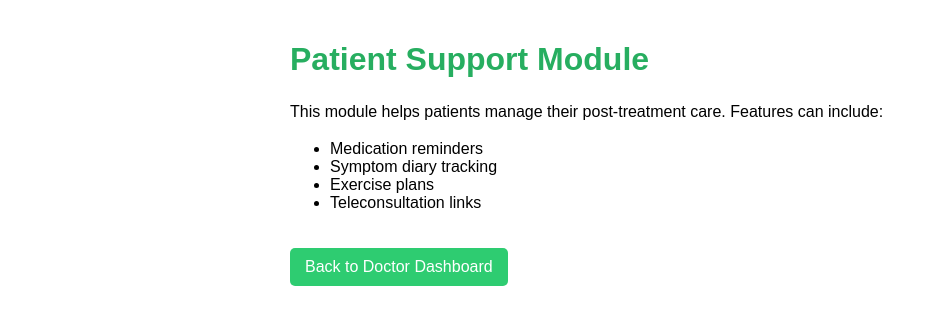
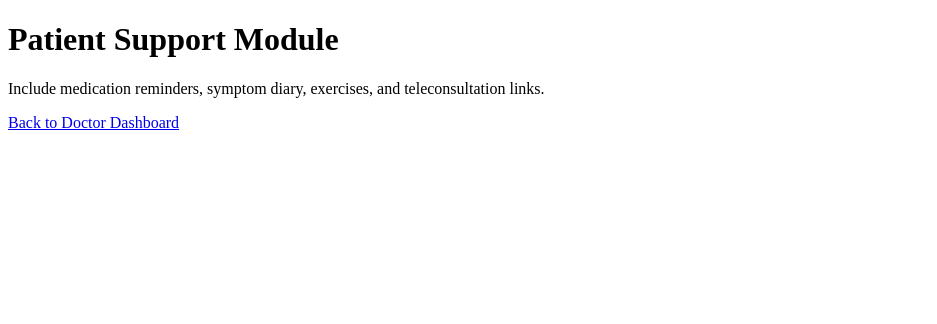
Before and after one commit to Vinanthi07/Health-Med-App.github.io, a plain HTML site: page support.html in a window 1280 px wide. Shown: the whole page, without its empty margins (0-937 px from the left). Drawn offline with Linux system fonts and the light colour scheme.

Commit message:
Refactor support.html by removing styles and updating content
Removed inline styles and updated the description of features.

```diff
--- a/support.html
+++ b/support.html
@@ -3,25 +3,10 @@
 <head>
     <meta charset="UTF-8">
     <title>Patient Support</title>
-    <style>
-        body { font-family: Arial; max-width: 700px; margin:auto; padding:20px; }
-        h1 { color: #27ae60; }
-        p { line-height: 1.5; }
-        a { display: inline-block; margin-top: 20px; text-decoration: none; color: #fff; background: #2ecc71; padding: 10px 15px; border-radius: 5px; }
-    </style>
 </head>
 <body>
-
 <h1>Patient Support Module</h1>
-<p>This module helps patients manage their post-treatment care. Features can include:</p>
-<ul>
-    <li>Medication reminders</li>
-    <li>Symptom diary tracking</li>
-    <li>Exercise plans</li>
-    <li>Teleconsultation links</li>
-</ul>
-
+<p>Include medication reminders, symptom diary, exercises, and teleconsultation links.</p>
 <a href="doctor.html">Back to Doctor Dashboard</a>
-
 </body>
 </html>
```
